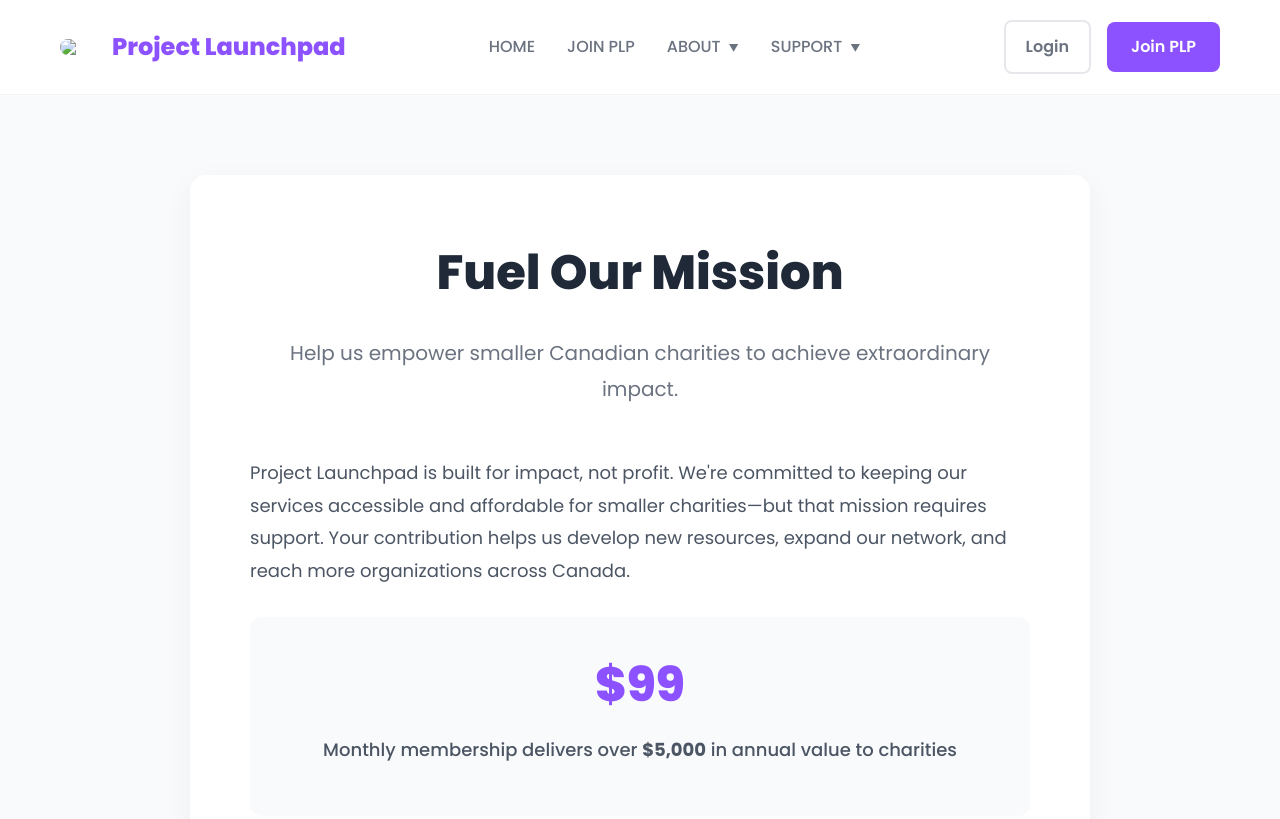
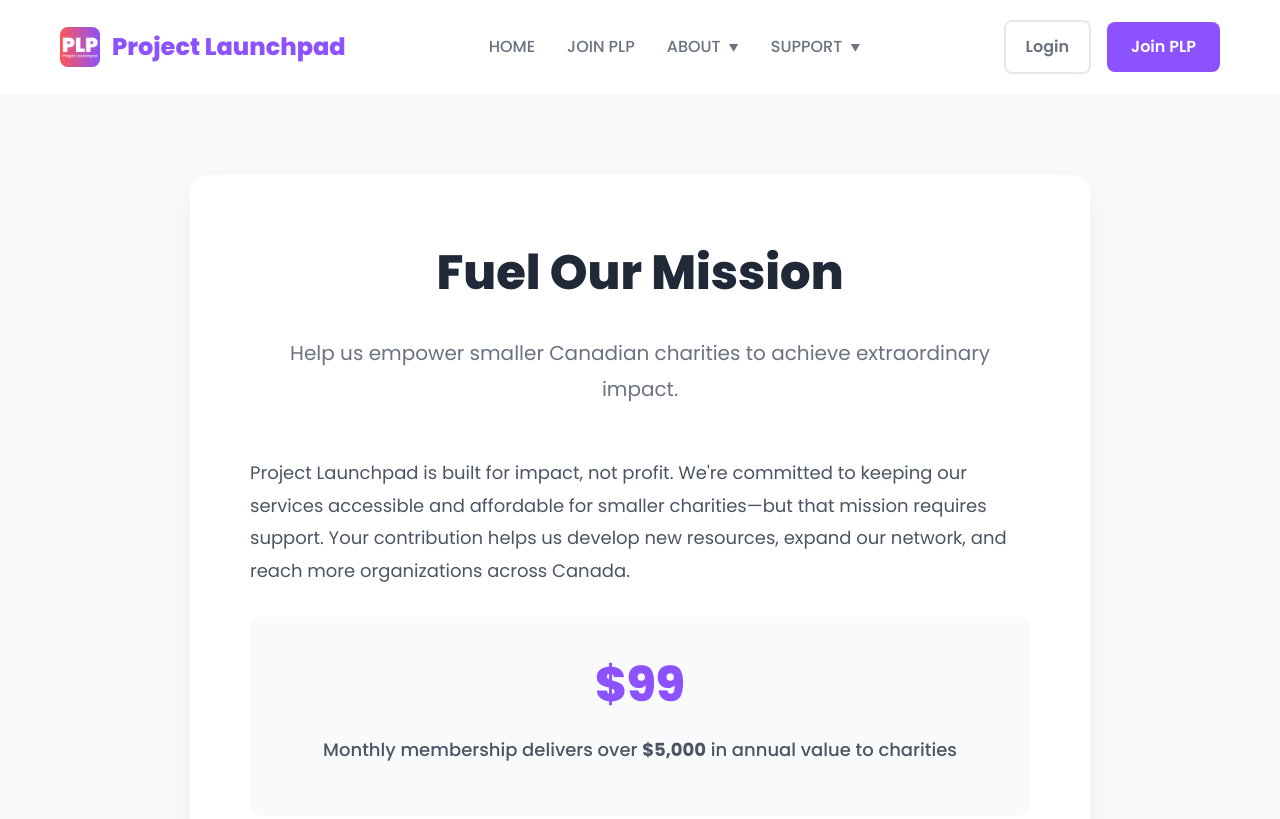
Before and after one commit to Hibbs18/Project-launchpad-staging, a plain HTML site: page about/fuel-our-mission.html in a window 1280 px wide. Shown: the top 819 px of the page. Drawn offline with Linux system fonts and the light colour scheme; the site is published under a folder, as on GitHub Pages, so addresses that start at the root find nothing.

Commit message:
period(s)

```diff
--- a/about/fuel-our-mission.html
+++ b/about/fuel-our-mission.html
@@ -423,7 +423,7 @@
         <div class="container">
             <nav class="nav">
                 <a href="../index.html" class="logo">
-                    <img src="/favicon.png" style="width: 40px; border-radius: 8px;"></img>
+                    <img src="../favicon.png" style="width: 40px; border-radius: 8px;"></img>
                     <span>Project Launchpad</span>
                 </a>
                 <div class="nav-center">
```
Also changed, not shown: about.html (+1 -1 lines), about/meet-the-founders.html (+1 -1 lines), about/our-story.html (+1 -1 lines), about/plp-impact-network.html (+1 -1 lines), joinplp.html (+1 -1 lines), support.html (+1 -1 lines), support/contact.html (+1 -1 lines), support/faq.html (+1 -1 lines), support/governance.html (+1 -1 lines), support/help-centre.html (+1 -1 lines).
